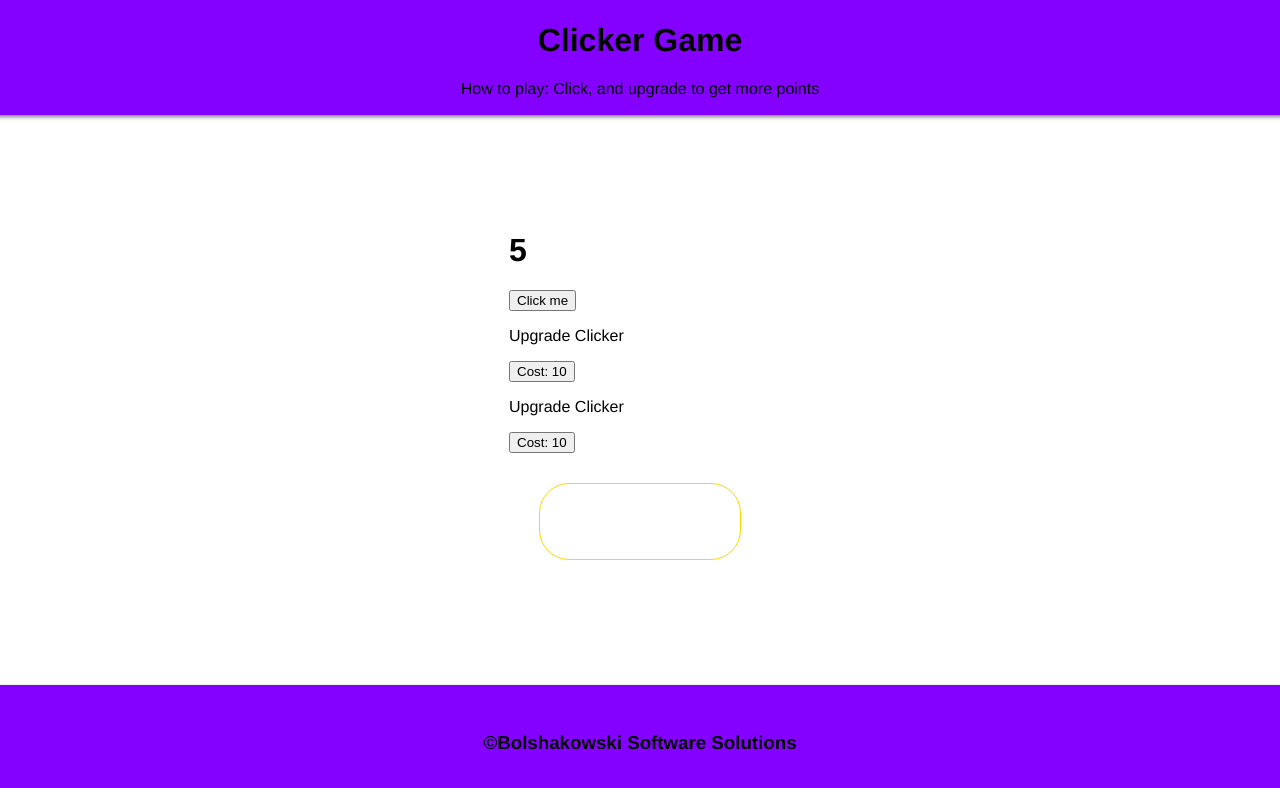
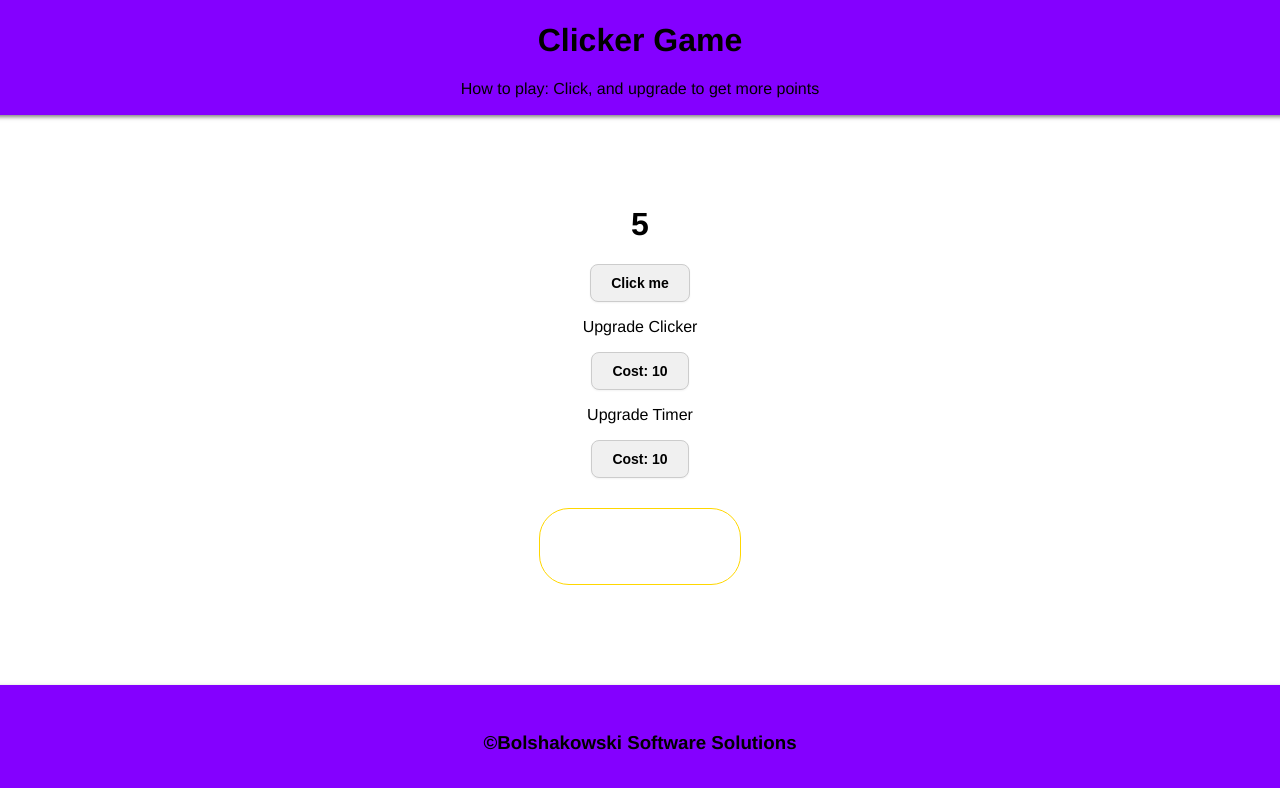
Before and after one commit to dangrabo/react-idle-game, a React (Vite) app: page / in a window 1280 px wide. Shown: the top 788 px of the page. Built offline with nearby package versions, Linux system fonts and the light colour scheme.

Commit message:
Fixed negative timer bug

```diff
--- a/src/components/Game.jsx
+++ b/src/components/Game.jsx
@@ -51,7 +51,7 @@ export default function Game() {
   }
 
   function upgradeTimer() {
-    if (score < clickUpgradeCost) {
+    if (score < timeUpgradeCost) {
       alert("Not enough score");
       return;
     }
@@ -97,12 +97,14 @@ export default function Game() {
     return () => clearInterval(intervalId);
   });
 
-  const awardsDisplay = awards.map((award, index) => <li key={index}>{award}</li>);
+  const awardsDisplay = awards.map((award, index) => (
+    <li key={index}>{award}</li>
+  ));
 
   // console.log(upgrades);
 
   return (
-    <div>
+    <div className="game-container">
       <h1>{score}</h1>
       <button onClick={incrementScore} id="clicker">
         Click me
@@ -114,7 +116,7 @@ export default function Game() {
         </button>
       </div>
       <div className="upgradeDiv">
-        <p>Upgrade Clicker</p>
+        <p>Upgrade Timer</p>
         <button onClick={upgradeTimer} id="upgrade-timer">
           Cost: {timeUpgradeCost}
         </button>
--- a/src/index.css
+++ b/src/index.css
@@ -44,3 +44,23 @@ ul {
   box-shadow: rgba(0, 0, 0, 0.5) 0 2px 4px;
   width: 100%;
 }
+
+button {
+  font-size: 14px;
+  font-weight: 600;
+  background-color: #f0f0f0;
+  border: 1px solid #ccc;
+  border-radius: 8px;
+  padding: 10px 20px;
+  transition: 250ms;
+  box-shadow: 0 1px 2px rgba(0, 0, 0, 0.05);
+}
+
+button:hover {
+  background-color: #b5b5b5;
+  scale: 105%;
+}
+
+.game-container {
+  text-align: center;
+}
```
